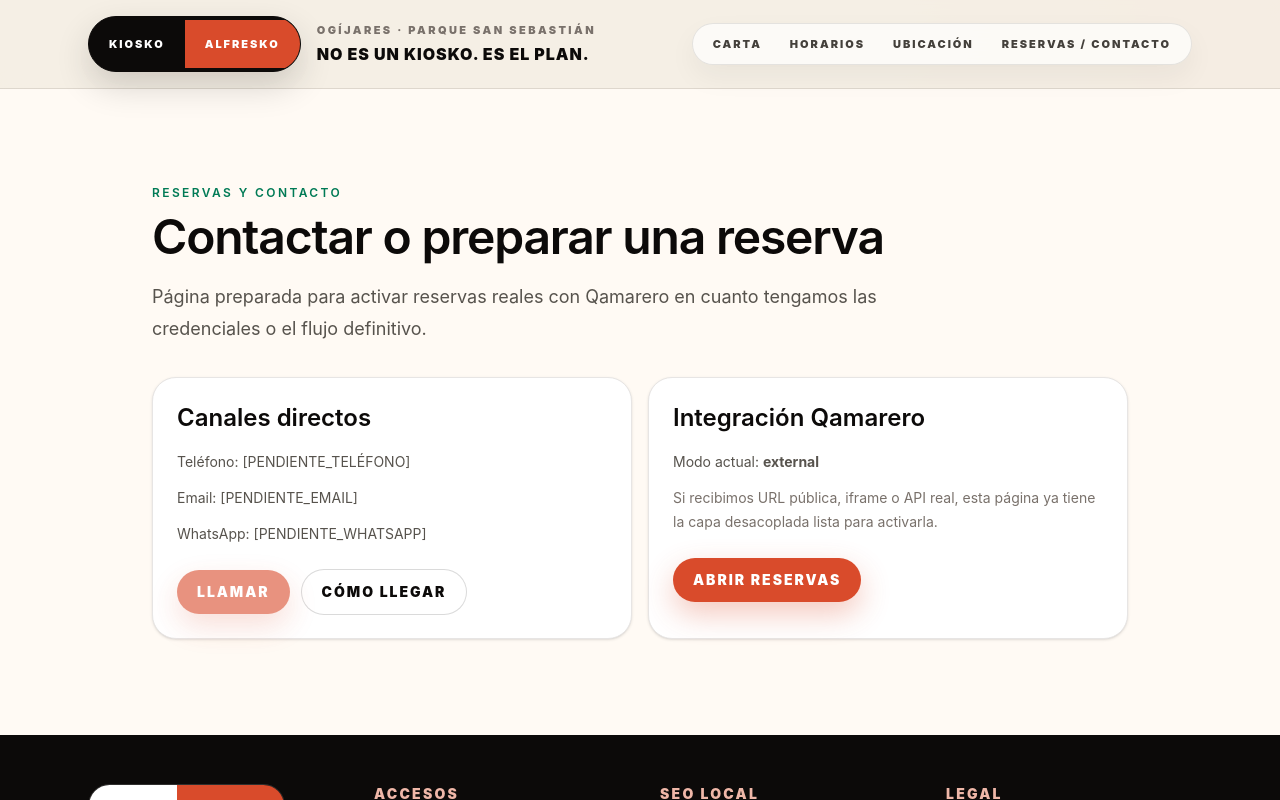
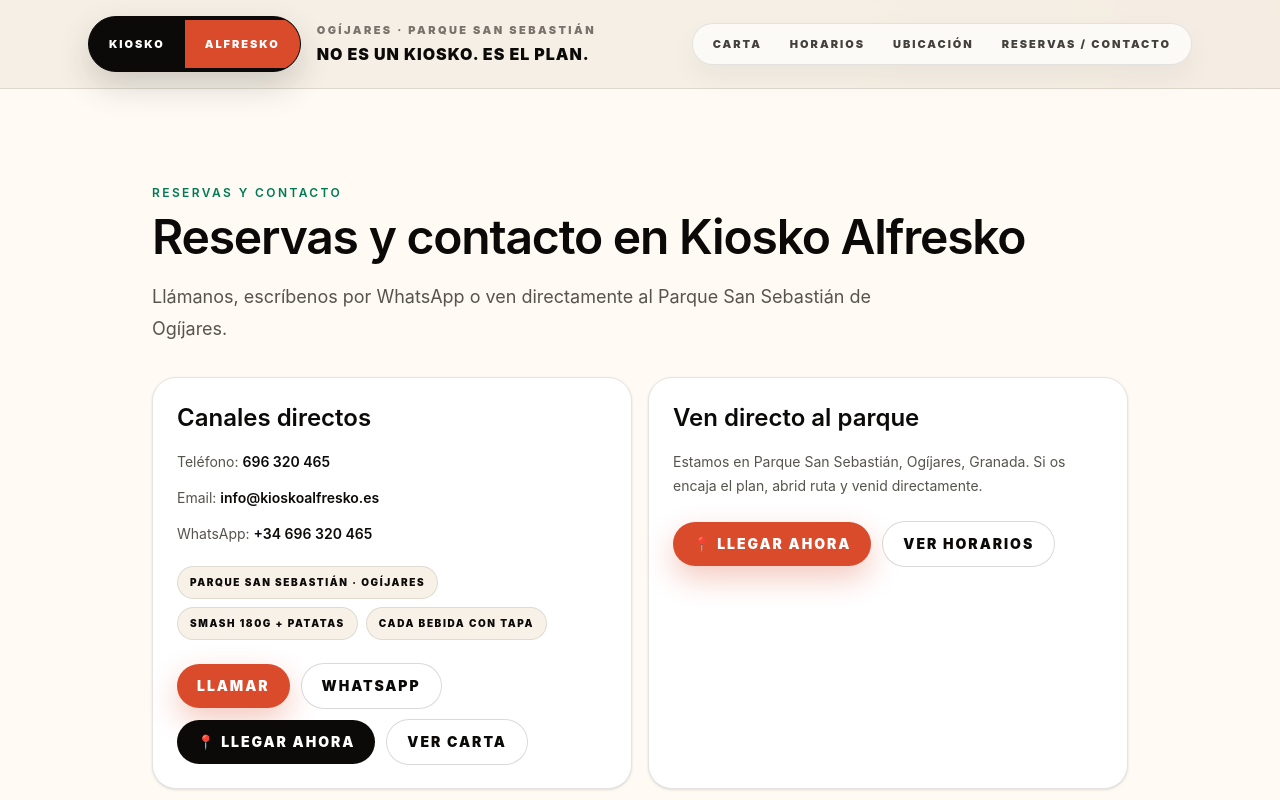
Before and after one commit to xavvvibo/kioskoalfresko, a Next.js app: page /reservas-contacto in a window 1280 px wide. Shown: the top 800 px of the page. Built offline with nearby package versions, Linux system fonts and the light colour scheme; no server answers.

Commit message:
sanitize reservations contact page

```diff
--- a/app/reservas-contacto/page.tsx
+++ b/app/reservas-contacto/page.tsx
@@ -4,8 +4,9 @@ import { getReservationEntryPoint } from "@/lib/integrations/qamarero";
 import { ActionButton } from "@/components/ui/ActionButton";
 
 export const metadata = buildMetadata({
-  title: "Reservas y contacto | Kiosko Alfresko",
-  description: "Canales de contacto y reserva preparados para Kiosko Alfresko.",
+  title: "Reservas y contacto | Kiosko Alfresko (Ogíjares, Granada)",
+  description:
+    "Contacta con Kiosko Alfresko para reservar mesa, consultar horarios o llegar al Parque San Sebastián de Ogíjares. Teléfono, WhatsApp y correo disponibles.",
   path: "/reservas-contacto",
 });
 
@@ -15,34 +16,60 @@ export default function ReservasContactoPage() {
     <main className="bg-[#fffaf4]">
       <div className="mx-auto max-w-5xl px-4 py-16 sm:px-6 md:py-24">
         <p className="text-xs font-semibold uppercase tracking-[0.2em] text-emerald-700">Reservas y contacto</p>
-        <h1 className="mt-3 text-4xl font-semibold tracking-tight text-stone-950 md:text-5xl">Contactar o preparar una reserva</h1>
-        <p className="mt-5 max-w-3xl text-lg leading-8 text-stone-600">Página preparada para activar reservas reales con Qamarero en cuanto tengamos las credenciales o el flujo definitivo.</p>
+        <h1 className="mt-3 text-4xl font-semibold tracking-tight text-stone-950 md:text-5xl">
+          Reservas y contacto en Kiosko Alfresko
+        </h1>
+        <p className="mt-5 max-w-3xl text-lg leading-8 text-stone-600">
+          Llámanos, escríbenos por WhatsApp o ven directamente al Parque San Sebastián de Ogíjares.
+        </p>
         <div className="mt-8 grid gap-4 md:grid-cols-2">
           <article className="rounded-3xl border border-stone-200 bg-white p-6 shadow-sm">
             <h2 className="text-2xl font-semibold text-stone-950">Canales directos</h2>
             <div className="mt-4 space-y-3 text-sm leading-6 text-stone-600">
-              <p>Teléfono: {siteConfig.contact.phoneDisplay}</p>
-              <p>Email: {siteConfig.contact.email}</p>
-              <p>WhatsApp: [PENDIENTE_WHATSAPP]</p>
+              <p>
+                Teléfono: <a href={siteConfig.contact.phoneHref} className="font-semibold text-stone-950">{siteConfig.contact.phoneDisplay}</a>
+              </p>
+              <p>
+                Email: <a href={siteConfig.contact.emailHref} className="font-semibold text-stone-950">{siteConfig.contact.email}</a>
+              </p>
+              <p>
+                WhatsApp: <a href={siteConfig.contact.whatsappUrl} target="_blank" rel="noopener noreferrer" className="font-semibold text-stone-950">{siteConfig.contact.whatsappDisplay}</a>
+              </p>
+            </div>
+            <div className="mt-5 flex flex-wrap gap-2">
+              <span className="rounded-full border border-stone-950/10 bg-[#f8f1e7] px-3 py-2 text-[10px] font-black uppercase tracking-[0.16em] text-stone-950">Parque San Sebastián · Ogíjares</span>
+              <span className="rounded-full border border-stone-950/10 bg-[#f8f1e7] px-3 py-2 text-[10px] font-black uppercase tracking-[0.16em] text-stone-950">Smash 180G + patatas</span>
+              <span className="rounded-full border border-stone-950/10 bg-[#f8f1e7] px-3 py-2 text-[10px] font-black uppercase tracking-[0.16em] text-stone-950">Cada bebida con tapa</span>
             </div>
             <div className="mt-6 flex flex-wrap gap-3">
               <ActionButton href={siteConfig.contact.phoneHref}>Llamar</ActionButton>
-              <ActionButton href="/ubicacion-ogijares" kind="secondary">Cómo llegar</ActionButton>
+              <ActionButton href={siteConfig.contact.whatsappUrl} kind="secondary" newTab>WhatsApp</ActionButton>
+              <ActionButton href={siteConfig.location.mapsUrl} kind="ghost" newTab>📍 Llegar ahora</ActionButton>
+              <ActionButton href="/carta" kind="secondary">Ver carta</ActionButton>
             </div>
           </article>
           <article className="rounded-3xl border border-stone-200 bg-white p-6 shadow-sm">
-            <h2 className="text-2xl font-semibold text-stone-950">Integración Qamarero</h2>
-            <p className="mt-4 text-sm leading-6 text-stone-600">Modo actual: <strong>{reservation.type}</strong></p>
-            <p className="mt-3 text-sm leading-6 text-stone-500">Si recibimos URL pública, iframe o API real, esta página ya tiene la capa desacoplada lista para activarla.</p>
-            {reservation.url ? (
-              <div className="mt-6"><ActionButton href={reservation.url}>Abrir reservas</ActionButton></div>
-            ) : (
-              <div className="mt-6 rounded-2xl bg-stone-50 p-4 text-sm text-stone-600">
-                Faltan `NEXT_PUBLIC_QAMARERO_MODE` y la URL/configuración real para publicar el flujo.
-              </div>
-            )}
+            <h2 className="text-2xl font-semibold text-stone-950">Ven directo al parque</h2>
+            <p className="mt-4 text-sm leading-6 text-stone-600">
+              Estamos en {siteConfig.location.area}, {siteConfig.location.city}, {siteConfig.location.province}. Si os encaja el plan, abrid ruta y venid directamente.
+            </p>
+            <div className="mt-6 flex flex-wrap gap-3">
+              <ActionButton href={siteConfig.location.mapsUrl} newTab>📍 Llegar ahora</ActionButton>
+              <ActionButton href="/horarios" kind="secondary">Ver horarios</ActionButton>
+            </div>
           </article>
         </div>
+        {reservation.url ? (
+          <article className="mt-4 rounded-3xl border border-stone-200 bg-white p-6 shadow-sm">
+            <h2 className="text-2xl font-semibold text-stone-950">Carta digital y reservas online</h2>
+            <p className="mt-4 max-w-3xl text-sm leading-6 text-stone-600">
+              Si prefieres verlo todo desde el móvil, puedes abrir nuestra carta digital o entrar al flujo online de reserva.
+            </p>
+            <div className="mt-6">
+              <ActionButton href={reservation.url} newTab>Abrir reservas</ActionButton>
+            </div>
+          </article>
+        ) : null}
       </div>
     </main>
   );
--- a/content/site.ts
+++ b/content/site.ts
@@ -18,15 +18,17 @@ export const siteConfig = {
     mapsUrl: "https://www.google.com/maps/search/?api=1&query=Parque+San+Sebastián+Ogíjares",
   },
   contact: {
-    phoneDisplay: "[PENDIENTE_TELÉFONO]",
-    phoneHref: "tel:[PENDIENTE_TELÉFONO]",
-    email: "[PENDIENTE_EMAIL]",
-    whatsappUrl: "[PENDIENTE_WHATSAPP]",
+    phoneDisplay: "696 320 465",
+    phoneHref: "tel:696320465",
+    email: "info@kioskoalfresko.es",
+    emailHref: "mailto:info@kioskoalfresko.es",
+    whatsappDisplay: "+34 696 320 465",
+    whatsappUrl: "https://wa.me/34696320465",
   },
   ctas: {
     primary: { label: "Cómo llegar", href: "/ubicacion-ogijares" },
     secondary: { label: "Ver carta", href: "/carta" },
-    call: { label: "Llamar", href: "tel:[PENDIENTE_TELÉFONO]" },
+    call: { label: "Llamar", href: "tel:696320465" },
     booking: { label: "Reservas y contacto", href: "/reservas-contacto" },
   },
   positioning: {
@@ -134,7 +136,7 @@ export const menuCategories: MenuCategory[] = [
 export const heroActions: ActionLink[] = [
   { label: "Cómo llegar", href: "/ubicacion-ogijares", kind: "primary" },
   { label: "Ver carta", href: "/carta", kind: "secondary" },
-  { label: "Llamar", href: "tel:[PENDIENTE_TELÉFONO]", kind: "ghost" },
+  { label: "Llamar", href: "tel:696320465", kind: "ghost" },
 ];
 
 export const seoLandings: SeoLanding[] = [
```
